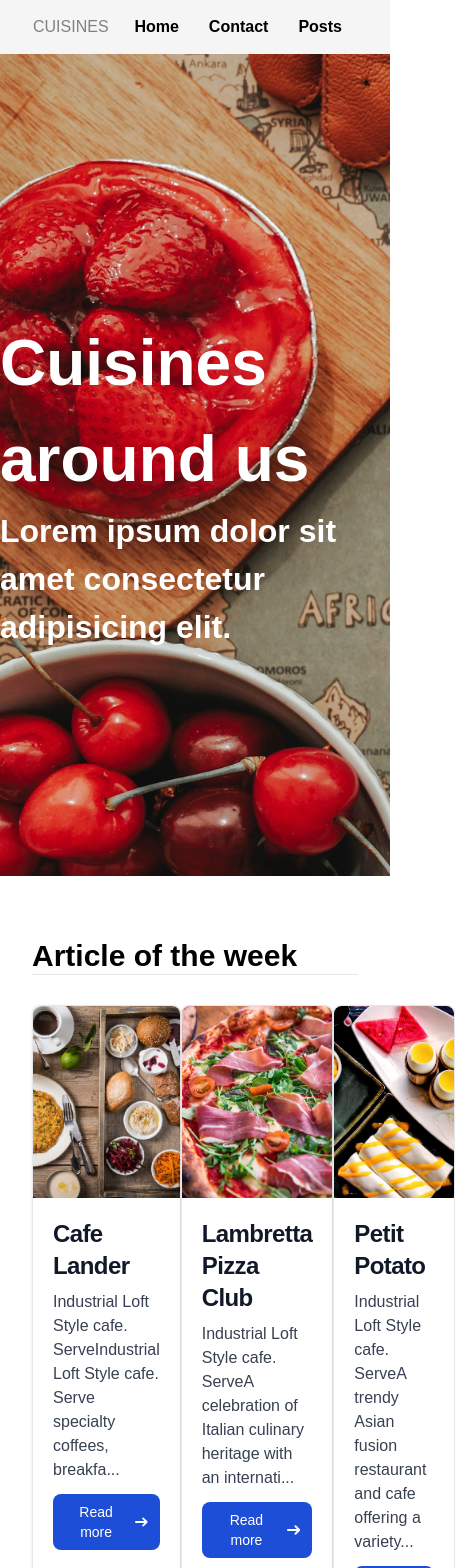
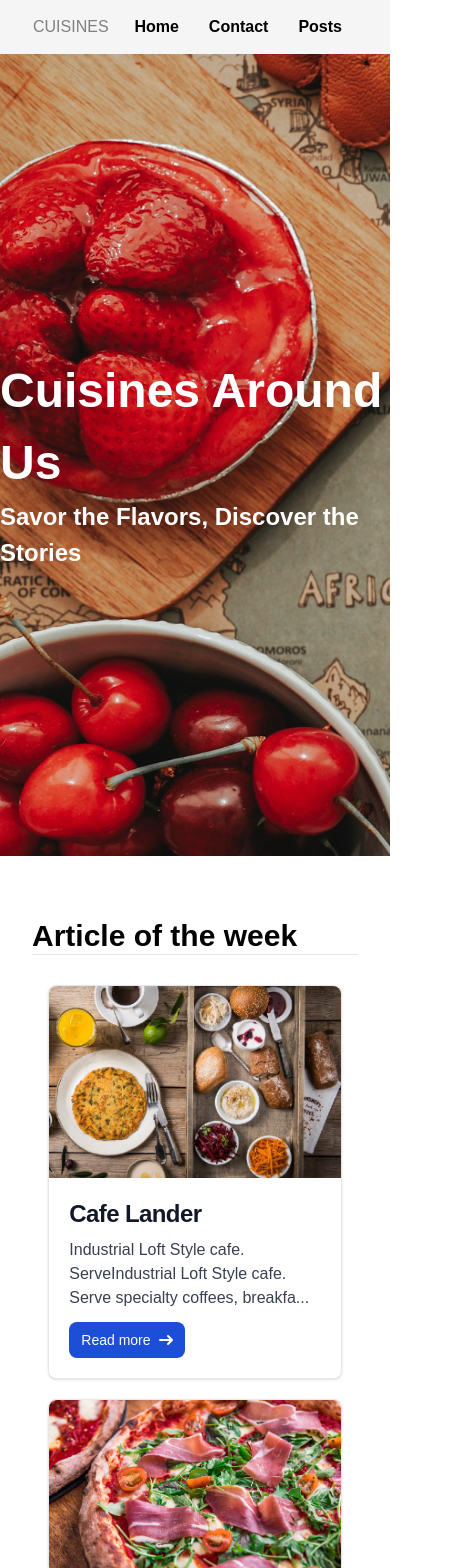
Before and after one commit to hunlin99/15081-assignment2, a Next.js app in the folder my-project/: page / in a window 390 px wide. Shown: the top 1568 px of the page, 455 px wide, since content can reach past the window. Built offline with nearby package versions, Linux system fonts and the light colour scheme.

Commit message:
Finish Responsive setting

```diff
--- a/my-project/app/contact-page/page.tsx
+++ b/my-project/app/contact-page/page.tsx
@@ -52,7 +52,7 @@ export default function ContactPage() {
           Contact Us
         </h2>
         <p className="mb-8 lg:mb-16 font-light text-center text-gray-500 dark:text-gray-400 sm:text-xl">
-          Got a technical issue? Want to send feedback about a beta feature? Need details about our Business plan? Let us know.
+          Got a technical issue? Want to send feedback about a beta feature? Let us know.
         </p>
         <form onSubmit={handleSubmit} className="space-y-8">
           <div>
--- a/my-project/app/globals.css
+++ b/my-project/app/globals.css
@@ -24,7 +24,7 @@ header {
     z-index: 1000;
 }
 .first-section{
-  padding-top: 2em;
+  padding-top: 3%;
 }
 
 .logo {
@@ -60,6 +60,7 @@ li {
   display: grid;
   grid-template-columns: auto auto auto;
   justify-content: space-between;
+  gap: 5%;
 }
 
 /*Home page cover layout*/
@@ -214,3 +215,21 @@ li {
   border-radius: 8px;
   margin-bottom: 15px;
 }
+
+@media (max-width: 750px) {
+  .grid-container {
+    grid-template-columns: 1fr; /* Each card takes full width in a single column */
+    gap: 20px; /* Add spacing between the cards */
+    justify-items: center; /* Center align cards */
+  }
+
+  .max-w-sm {
+    width: 90%; /* Ensure cards fit within smaller screens */
+  }
+  .cover h2{
+    font-size: 3em;
+  }
+  .cover p{
+    font-size: 1.5em;
+  }
+}
--- a/my-project/app/page.tsx
+++ b/my-project/app/page.tsx
@@ -59,8 +59,8 @@ export default function Home() {
             <Header />
             <section className="first-section">
                 <div className="cover">
-                    <h2>Cuisines around us</h2>
-                    <p>Lorem ipsum dolor sit amet consectetur adipisicing elit. </p>
+                    <h2>Cuisines Around Us</h2>
+                    <p>Savor the Flavors, Discover the Stories</p>
                 </div>
             </section>
             <section className="trend">
@@ -92,48 +92,6 @@ export default function Home() {
                                 </div>
                             </div>
                         )}
-                        {/* Card 2 */}
-                        {/*<div
-                            className="max-w-sm bg-white border border-gray-200 rounded-lg shadow dark:bg-gray-800 dark:border-gray-700">
-                            <img className="rounded-t-lg w-full h-48 object-cover" src="./img/testimg-pizza.jpg" alt="" />
-                            <div className="p-5">
-                                <h5 className="mb-2 text-2xl font-bold tracking-tight text-gray-900 dark:text-white">Lambretta
-                                    Pizza Club</h5>
-                                <p className="mb-3 font-normal text-gray-700 dark:text-gray-400">A celebration of Italian culinary
-                                    heritage with an international twist, featuring handcrafted pizzas, delectable pastas, and
-                                    savory sandwiches,</p>
-                                <button
-                                    className="inline-flex items-center px-3 py-2 text-sm font-medium text-center text-white bg-blue-700 rounded-lg hover:bg-blue-800 focus:ring-4 focus:outline-none focus:ring-blue-300 dark:bg-blue-600 dark:hover:bg-blue-700 dark:focus:ring-blue-800" onClick={handleOpenModal}>
-                                    Read more
-                                    <svg className="rtl:rotate-180 w-3.5 h-3.5 ms-2" aria-hidden="true"
-                                        xmlns="http://www.w3.org/2000/svg" fill="none" viewBox="0 0 14 10">
-                                        <path stroke="currentColor" stroke-linecap="round" stroke-linejoin="round"
-                                            stroke-width="2" d="M1 5h12m0 0L9 1m4 4L9 9" />
-                                    </svg>
-                                </button>
-                            </div>
-                        </div>*/}
-                        {/* Card 3 */}
-                        {/* <div
-                            className="max-w-sm bg-white border border-gray-200 rounded-lg shadow dark:bg-gray-800 dark:border-gray-700">
-                            <img className="rounded-t-lg w-full h-48 object-cover" src="./img/testimg-petit.jpg" alt="" />
-                            <div className="p-5">
-                                <h5 className="mb-2 text-2xl font-bold tracking-tight text-gray-900 dark:text-white">Petit
-                                    Potato</h5>
-                                <p className="mb-3 font-normal text-gray-700 dark:text-gray-400">A trendy Asian fusion restaurant
-                                    and cafe offering a variety of food, tea-inspired snacks and dessert with Japanese flair.
-                                </p>
-                                <button
-                                    className="inline-flex items-center px-3 py-2 text-sm font-medium text-center text-white bg-blue-700 rounded-lg hover:bg-blue-800 focus:ring-4 focus:outline-none focus:ring-blue-300 dark:bg-blue-600 dark:hover:bg-blue-700 dark:focus:ring-blue-800" onClick={handleOpenModal}>
-                                    Read more
-                                    <svg className="rtl:rotate-180 w-3.5 h-3.5 ms-2" aria-hidden="true"
-                                        xmlns="http://www.w3.org/2000/svg" fill="none" viewBox="0 0 14 10">
-                                        <path stroke="currentColor" stroke-linecap="round" stroke-linejoin="round"
-                                            stroke-width="2" d="M1 5h12m0 0L9 1m4 4L9 9" />
-                                    </svg>
-                                </button>
-                            </div>
-                        </div>*/}
                     </div>
                 </div>
             </section >
```
Also changed, not shown: my-project/app/blog-page/page.css (+14 -0 lines).
